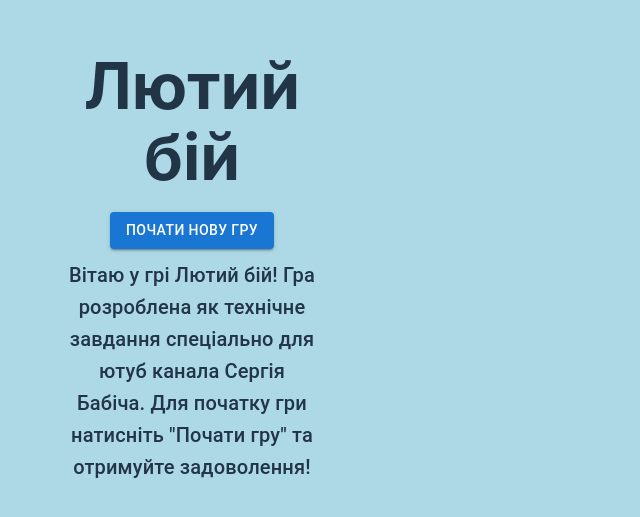
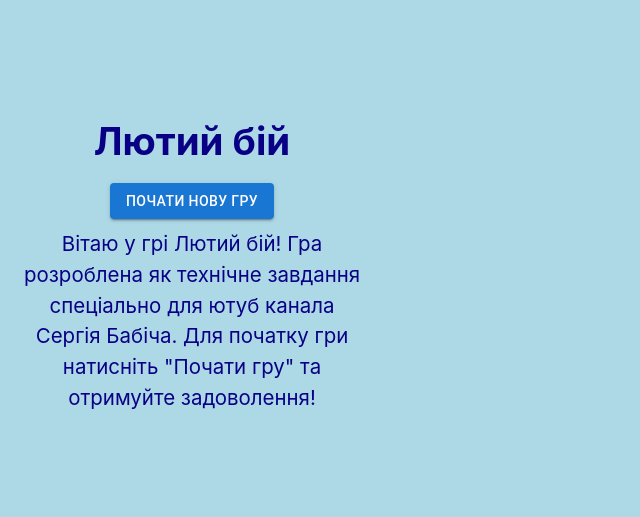
Before and after one commit to ItSuhsko14/BattleshipGame, a React (Vite) app: page / in a window 1280 px wide. Shown: the part 133-650 px from the top of the page, without its empty margins (0-640 px from the left). Built offline with nearby package versions, Linux system fonts and the light colour scheme.

Commit message:
one more fix style

```diff
--- a/src/components/Field/field.module.css
+++ b/src/components/Field/field.module.css
@@ -5,12 +5,12 @@
     margin: 0 auto;
     width: 100%;
     height: auto;
+    color: rgb(9, 0, 133);
 }
 
 @media screen and (orientation: portrait) {
     .container {
       flex-direction: column;
-      margin-top: 3vh;
       height: 70vh;
     }
   }
@@ -34,7 +34,7 @@
   .fieldContainer {
     height: 30vh;
     width: 30vh;
-    margin-bottom: 3vh;
+    margin-bottom: 1vh;
   }
 }
 
--- a/src/components/NavBar/NavBar.tsx
+++ b/src/components/NavBar/NavBar.tsx
@@ -71,7 +71,7 @@ const NavBar: React.FC<NavBarProps> = () => {
                 />
                 {mode === 'setting' && <Button buttonText="Розставити" onClick={handleCreateShipsClick} disabled={false}/>}
             </div>
-            <Typography variant="h6"> {message} </Typography>
+            <span className={styles.message}> {message} </span>
         </div >
     )
 }
--- a/src/components/NavBar/navBar.module.css
+++ b/src/components/NavBar/navBar.module.css
@@ -10,7 +10,8 @@
     justify-content: space-evenly;
     align-items: center;
     flex-direction: column;
-    padding: 5%;
+    padding: 2vh;
+    color: rgb(9, 0, 133);
 }
 
 .controlContainer {
@@ -24,7 +25,7 @@
 
 @media screen and (orientation: portrait) {
     .container {
-      height: 30vh;
+      height: 25vh;
     }
     .title {
         font-size: 5vh;
@@ -36,6 +37,9 @@
         width: 30vw;
     }
     .title {
-        font-size: 5vw;
+        font-size: 3vw;
+    }
+    .message {
+        font-size: 1.6vw;
     }
 }
--- a/src/index.css
+++ b/src/index.css
@@ -66,16 +66,3 @@ button:focus,
 button:focus-visible {
   outline: 4px auto -webkit-focus-ring-color;
 }
-
-@media (prefers-color-scheme: light) {
-  :root {
-    color: #213547;
-    background-color: #ffffff;
-  }
-  a:hover {
-    color: #747bff;
-  }
-  button {
-    background-color: #f9f9f9;
-  }
-}
```
